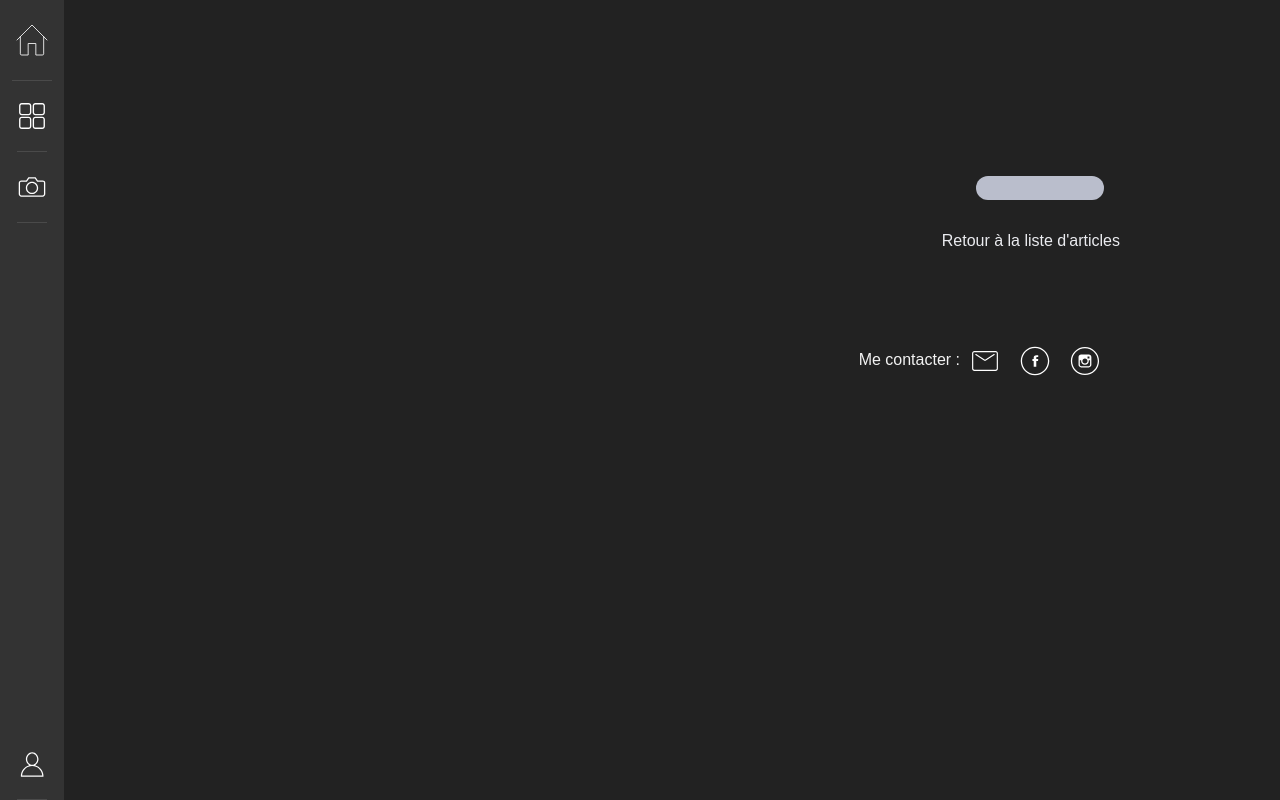
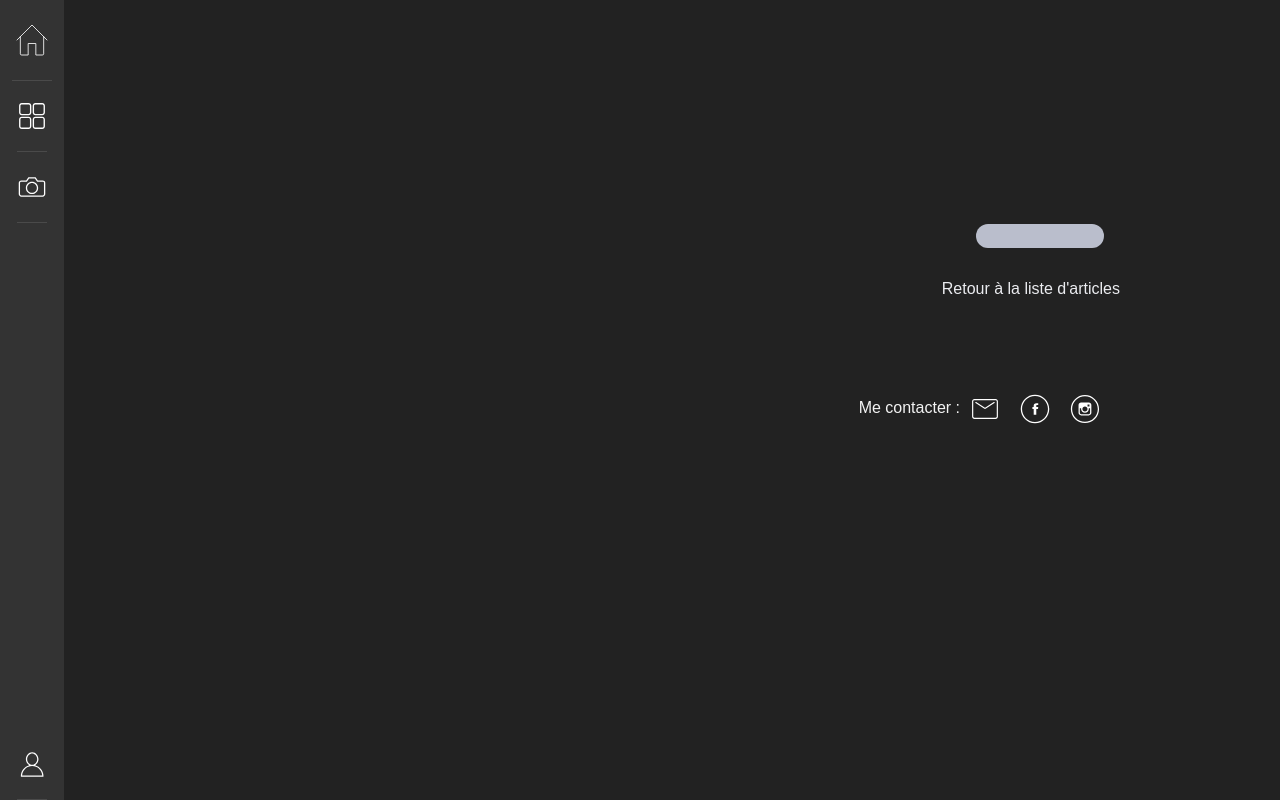
Before and after one commit to EvaLecocq/Imago, a Symfony app: template templates/articles/show.html.twig in a window 1280 px wide. Run offline with Twig, Linux system fonts and the light colour scheme; the template is opened without the code that fills it, so the values that code supplies are empty; some libraries are stand-ins or nearby versions.

Commit message:
change h2

```diff
--- a/public/Styles/index.css
+++ b/public/Styles/index.css
@@ -195,12 +195,13 @@ li {
   margin-top: 10rem;
   margin-bottom: 2rem;
   text-align: center;
+  text-shadow: 3rem 3rem 1.5rem #0000005e;
   color: transparent;
   background: url("https://phandroid.s3.amazonaws.com/wp-content/uploads/2014/05/rainbow-nebula.jpg") repeat;
   background-position: 40% 50%;
+  background-clip: text;
   -webkit-background-clip: text;
   position: relative;
-  text-align: center;
 }
 .header .header--p {
   text-align: right;
@@ -212,6 +213,7 @@ li {
   margin-top: 10rem;
   margin-bottom: 2rem;
   text-align: center;
+  text-shadow: 3rem 3rem 1.5rem #0000005e;
   position: absolute;
   left: 250px;
   bottom: 150px;
@@ -261,15 +263,15 @@ main .header--title__up {
 }
 main h2 {
   font-family: "Merienda", sans-serif;
-  font-size: 80px;
+  font-size: 2rem;
   margin-top: 5rem;
   margin-bottom: 8rem;
   text-align: center;
 }
 main h3 {
   font-family: "Merienda", sans-serif;
-  font-size: 30px;
-  margin-bottom: 25px;
+  font-size: 1rem;
+  margin-bottom: 8rem;
   justify-content: center;
   display: flex;
   flex-direction: row;
--- a/public/Styles/sass/_mixin.scss
+++ b/public/Styles/sass/_mixin.scss
@@ -12,11 +12,12 @@
   margin-top: 10rem;
   margin-bottom: 2rem;
   text-align: center;
+  text-shadow: 3rem 3rem 1.5rem #0000005e;
 }
 
 @mixin title2 {
   font-family: "Merienda", sans-serif;
-  font-size: 80px;
+  font-size: 2rem;
   margin-top: 5rem;
   margin-bottom: 8rem;
   text-align: center;
@@ -24,17 +25,8 @@
 
 @mixin title3 {
   font-family: "Merienda", sans-serif;
-  font-size: 30px;
-  margin-bottom: 25px;
-  justify-content: center;
-  display: flex;
-  flex-direction: row;
-}
-
-@mixin title4 {
-  font-family: "Merienda", sans-serif;
-  font-size: 20px;
-  margin: 20px 0;
+  font-size: 1rem;
+  margin-bottom: 8rem;
   justify-content: center;
   display: flex;
   flex-direction: row;
@@ -54,54 +46,15 @@
   color: #000;
 }
 
-@mixin culumn {
-  display: flex;
-  gap: 10px;
-  flex-wrap: wrap;
-  padding: 30px 0;
+@mixin media-min($breakpoints) {
+  @media screen and (min-width: $breakpoints) {
+    & {
+      @content;
+    }
+  }
 }
 
-@mixin posnav($position: "all") {
-  &:before {
-    z-index: 0;
-    content: "";
-    position: absolute;
-    transition: box-shadow 0.2s ease-out;
-
-    @if ($position== "all") {
-      top: 0;
-      left: 0;
-      width: 100%;
-      height: 100%;
-      border: 1px solid var(--green);
-    } @else if ($position== "top") {
-      top: 0;
-      left: 0;
-      width: 100%;
-      border-top: 1px solid var(--green);
-    } @else if ($position== "bottom") {
-      left: 0;
-      bottom: 0;
-      width: 100%;
-      border-top: 1px solid var(--green);
-    } @else if ($position== "left") {
-      top: 0;
-      left: 0;
-      height: 100%;
-      border-left: 1px solid var(--green);
-    } @else if ($position== "right") {
-      top: 0;
-      right: 0;
-      height: 100%;
-      border-left: 1px solid var(--green);
-    }
-  }
-
-  & > * {
-    position: relative;
-    z-index: 2;
-  }
-
-  position: relative;
-  z-index: 1;
-}
+$breakpoints: (
+  "tablet": 900px,
+  "mobil": 600px,
+)
--- a/public/styles/sass/_header.scss
+++ b/public/styles/sass/_header.scss
@@ -5,13 +5,14 @@
   .header--title {
     @include title1;
 
+    //Img in text
     color: transparent;
     background: url("https://phandroid.s3.amazonaws.com/wp-content/uploads/2014/05/rainbow-nebula.jpg")
       repeat;
     background-position: 40% 50%;
+    background-clip: text;
     -webkit-background-clip: text;
     position: relative;
-    text-align: center;
   }
 
   .header--p {
--- a/templates/articles/edit.html.twig
+++ b/templates/articles/edit.html.twig
@@ -8,7 +8,7 @@
 	<main>
 		<div class="container">
 			<div class="article--index">
-				<h1>Editer un article</h1>
+				<h2>Editer un article</h2>
 
 				{{ include('articles/_form.html.twig', {'button_label': 'Enregistré'}) }}
 				{{ include('articles/_delete_form.html.twig') }}
--- a/templates/articles/index.html.twig
+++ b/templates/articles/index.html.twig
@@ -8,7 +8,7 @@
 		<div class="container">
 			<div class="article--index">
 
-				<h1>Articles</h1>
+				<h2>Articles</h2>
 
 				<div class="article">
 					{% for article in articles %}
--- a/templates/articles/new.html.twig
+++ b/templates/articles/new.html.twig
@@ -6,7 +6,7 @@
 {% block body %}
 	<main class="content">
 
-	<h1>Créer un nouvel article</h1>
+	<h2>Créer un nouvel article</h2>
 
 	{{ include('articles/_form.html.twig') }}
 
--- a/templates/articles/show.html.twig
+++ b/templates/articles/show.html.twig
@@ -8,7 +8,7 @@
 		<div class="container">
 			<div class="article--index">
 
-				<h1>{{ article.title }}</h1>
+				<h2>{{ article.title }}</h2>
 
 				<div class="article">
 					<div class="article--title">
--- a/templates/category/edit.html.twig
+++ b/templates/category/edit.html.twig
@@ -6,7 +6,7 @@
 {% block body %}
 	<main class="content">
 
-		<h1>Edit Category</h1>
+		<h2>Modifier la categorie</h2>
 
 		{{ include('category/_form.html.twig', {'button_label': 'Update'}) }}
 
--- a/templates/category/index.html.twig
+++ b/templates/category/index.html.twig
@@ -6,7 +6,7 @@
 {% block body %}
 	<main class="content">
 
-		<h1>Catégories</h1>
+		<h2>Catégories</h2>
 
 		<table class="table">
 			{% for category in categories %}
--- a/templates/category/new.html.twig
+++ b/templates/category/new.html.twig
@@ -6,7 +6,7 @@
 {% block main %}
 	<main class="content">
 
-		<h1>Créer une nouvelle catégorie</h1>
+		<h2>Créer une nouvelle catégorie</h2>
 
 		{{ include('category/_form.html.twig') }}
 
--- a/templates/category/show.html.twig
+++ b/templates/category/show.html.twig
@@ -5,7 +5,7 @@
 {% block main %}
 	<main class="content">
 
-    <h1>Category</h1>
+    <h2>Categorie</h2>
 
     <table class="table">
         <tbody>
@@ -16,9 +16,9 @@
         </tbody>
     </table>
 
-    <a href="{{ path('app_category_index') }}">back to list</a>
+    <a href="{{ path('app_category_index') }}">Retourner à la liste</a>
 
-    <a href="{{ path('app_category_edit', {'id': category.id}) }}">edit</a>
+    <a href="{{ path('app_category_edit', {'id': category.id}) }}">Editer</a>
 
     {{ include('category/_delete_form.html.twig') }}
     <main>
--- a/templates/gallery/index.html.twig
+++ b/templates/gallery/index.html.twig
@@ -7,7 +7,7 @@
 	<main>
 		<div class="container">
 			<div class="gallery--index">
-				<h1>Galerie</h1>
+				<h2>Galerie</h2>
 				<div class="gallery">
 					<div class="adaptive-img--contain img-container">
 						<span>
--- a/templates/registration/register.html.twig
+++ b/templates/registration/register.html.twig
@@ -3,7 +3,7 @@
 {% block title %}Imago - Enregistrement{% endblock %}
 
 {% block main %}
-    <h1>Enregistrement</h1>
+    <h2>Enregistrement</h2>
 
     {{ form_start(registrationForm) }}
         {{ form_row(registrationForm.email) }}
--- a/templates/security/login.html.twig
+++ b/templates/security/login.html.twig
@@ -19,7 +19,7 @@
 
 				{% else %}
 
-					<h1>Connectez-vous</h1>
+					<h2>Connectez-vous</h2>
 					<label for="inputEmail">Email :</label>
 					<input type="email" value="{{ last_username }}" name="email" id="inputEmail" class="form-control" autocomplete="email" required autofocus>
 					<label for="inputPassword">Mot de passe :</label>
```
Also changed, not shown: public/controller/gallery.js (+5 -5 lines), templates/home/index.html.twig (+6 -7 lines), public/controller/main.js (added), 1 other file.
